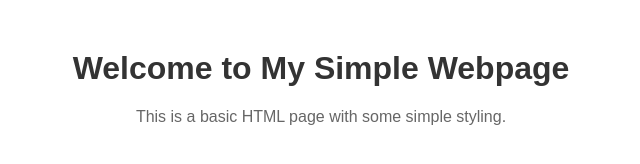
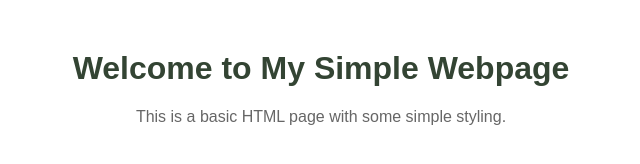
Before and after one commit to xuanchen12138/testfile, a plain HTML site: page index.html in a window 1280 px wide. Shown: the full height of the page, 319-959 px from the left. Drawn offline with Linux system fonts and the light colour scheme.

Commit message:
this is a second commit

```diff
--- a/index.html
+++ b/index.html
@@ -11,7 +11,7 @@
             margin: 50px;
         }
         h1 {
-            color: #333;
+            color: #343;
         }
         p {
             color: #666;
```
